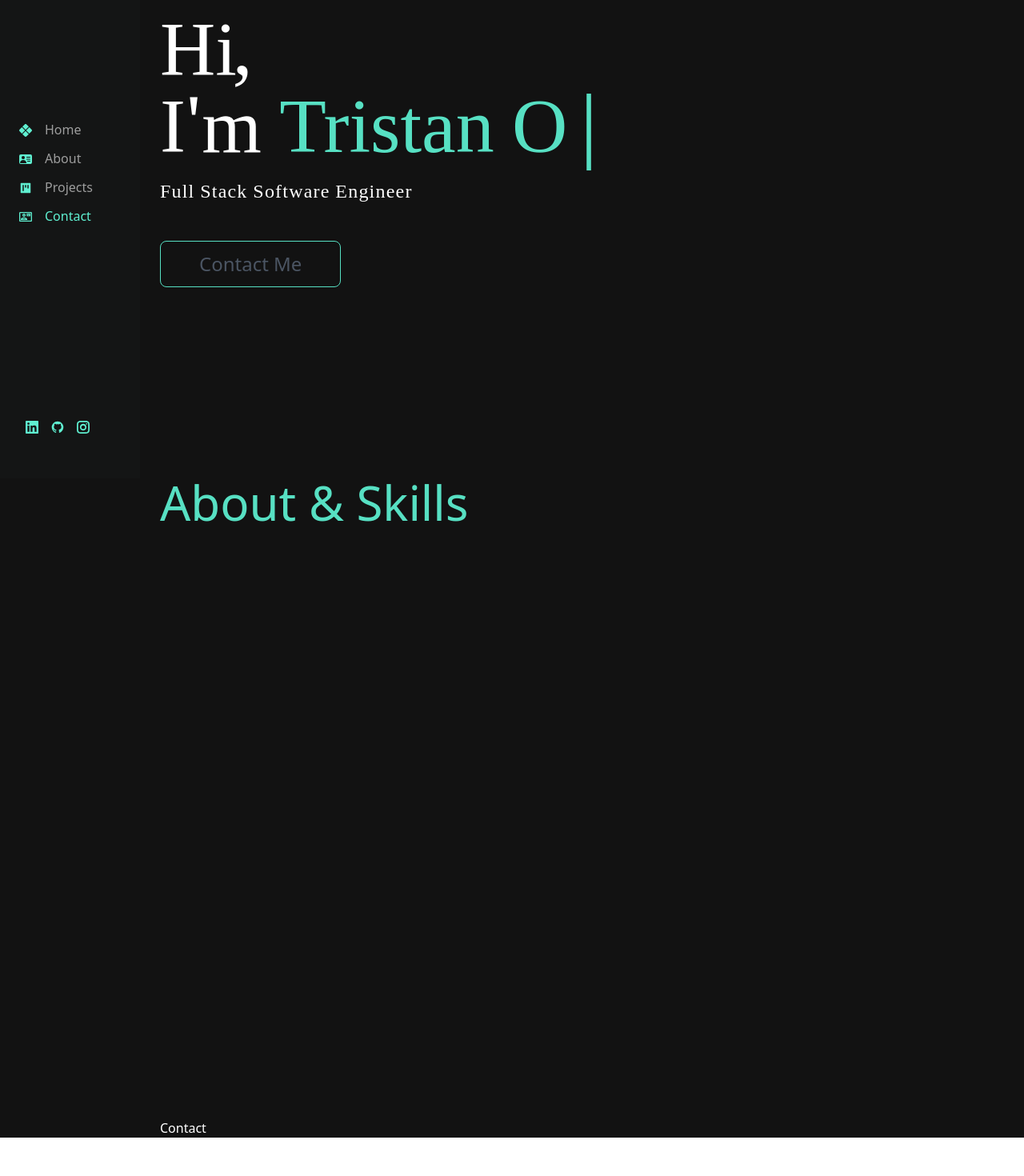
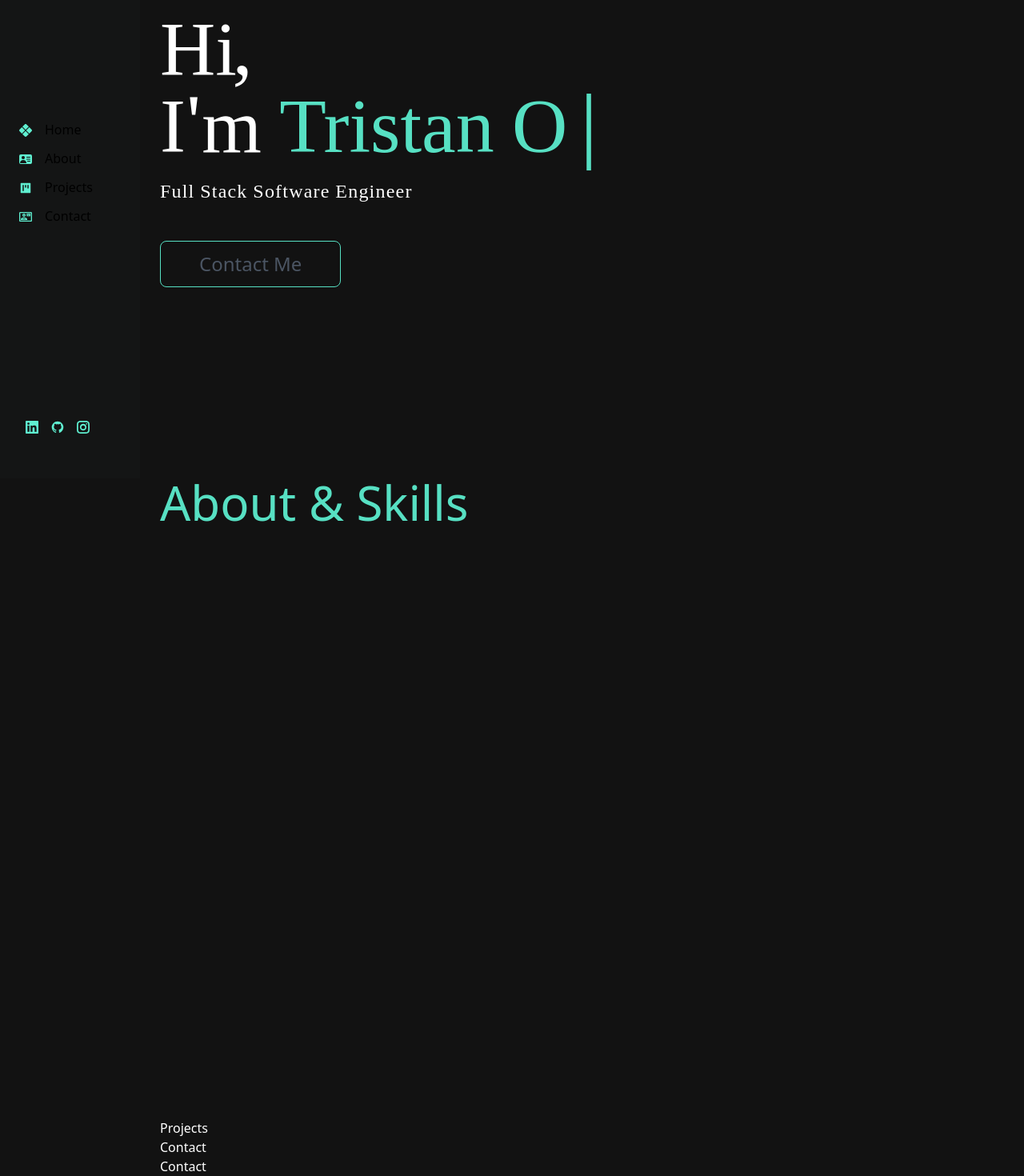
Before and after one commit to TristanO45/my-dev-portfolio, a Next.js app: page /contact in a window 1280 px wide. Shown: the part 202-1672 px from the top of the page at 80% size. Before the commit the page ends 1624 px from the top, so only its background shows below. Built offline with nearby package versions, Linux system fonts and the light colour scheme; a web font is replaced by a local one.

Commit message:
scrollIntoView working

```diff
--- a/components/Layout.js
+++ b/components/Layout.js
@@ -3,14 +3,17 @@ import SideNavbar from "./SideNavbar";
 import Header from "../pages/header";
 import About from "../pages/about";
 import Projects from "../pages/projects";
+import Contact from "../pages/contact";
 
 function Layout({ children }) {
   return (
     <div className="bg-[#121212]">
       <SideNavbar />
       <div className="flex flex-1 flex-col ml-[200px]">
-        <Header />
-        <About id="content"/>
+        <Header id="home"/>
+        <About id="about"/>
+        <Projects id="projects"/>
+        <Contact id="contact"/>
         {children}
       </div>
     </div>
--- a/components/SideNavbar.js
+++ b/components/SideNavbar.js
@@ -25,18 +25,25 @@ export default function SideNavbar() {
               const { text, url, icon } = link;
               return (
                 <li key={index}>
-                  <Link
-
-                    href={url}
-                    className={`${
-                      router.asPath === url
-                        ? "text-[#5fefd0]"
-                        : "text-[#9d9d9d]"
-                    }`}
+                  <label
+                    onClick={(e) => {
+                      const target = document.querySelector(
+                        `#${text.toLowerCase()}`
+                      );
+                      console.log(target);
+                      target.scrollIntoView();
+                    }}
+                    // href={url}
+                    // className={`${
+                    //   d
+                    //   // router.asPath === url
+                    //   //   ? "text-[#5fefd0]"
+                    //   //   : "text-[#9d9d9d]"
+                    // }`}
                   >
                     {icon}
                     <p className="inline-block ml-4">{text}</p>
-                  </Link>
+                  </label>
                 </li>
               );
             })}
--- a/pages/about.js
+++ b/pages/about.js
@@ -1,8 +1,8 @@
 import React from 'react'
 
-function About() {
+function About(props) {
   return (
-    <section className="h-screen">
+    <section className="h-screen" id={props.id}>
       <h1 className="text-6xl text-[#57e0c3]">About & Skills</h1>
 
     </section>
--- a/pages/contact.js
+++ b/pages/contact.js
@@ -1,8 +1,8 @@
 import React from 'react'
 
-function Contact() {
+function Contact(props) {
   return (
-    <div className="text-white">Contact</div>
+    <div className="text-white" id={props.id}>Contact</div>
   )
 }
 
--- a/pages/header.js
+++ b/pages/header.js
@@ -2,9 +2,9 @@ import React from "react";
 import Link from "next/link";
 import Typewriter from "typewriter-effect";
 
-function Header() {
+function Header(props) {
   return (
-    <section className="flex h-screen items-center">
+    <section className="flex h-screen items-center" id={props.id}>
       <header>
         <h1 className="text-white align-bottom text-8xl font-serifFont">
           Hi, <br /> I'm&nbsp;
--- a/pages/projects.js
+++ b/pages/projects.js
@@ -1,8 +1,8 @@
 import React from 'react'
 
-function Projects() {
+function Projects(props) {
   return (
-    <div className="text-white">Projects</div>
+    <div className="text-white" id={props.id}>Projects</div>
   )
 }
 
```
